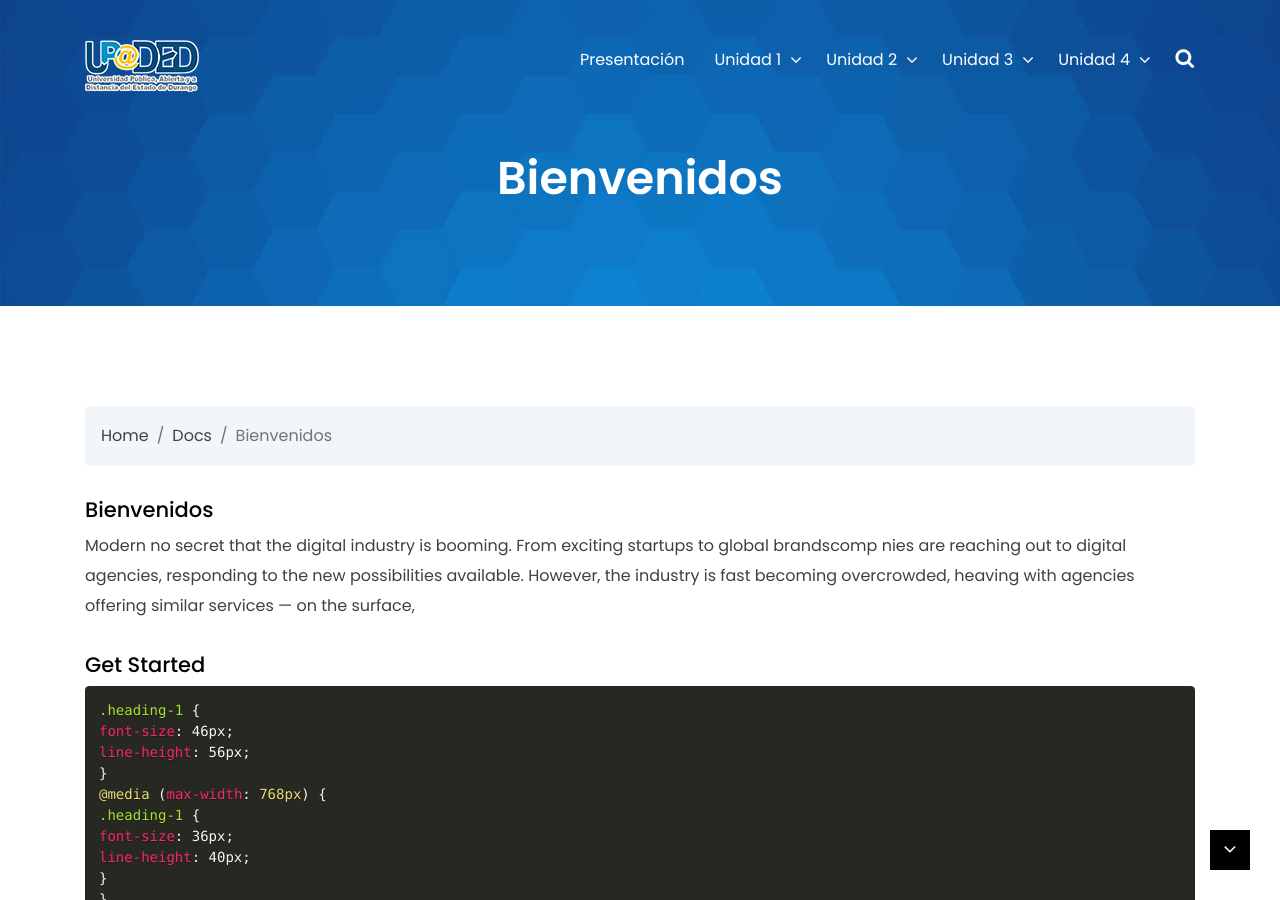
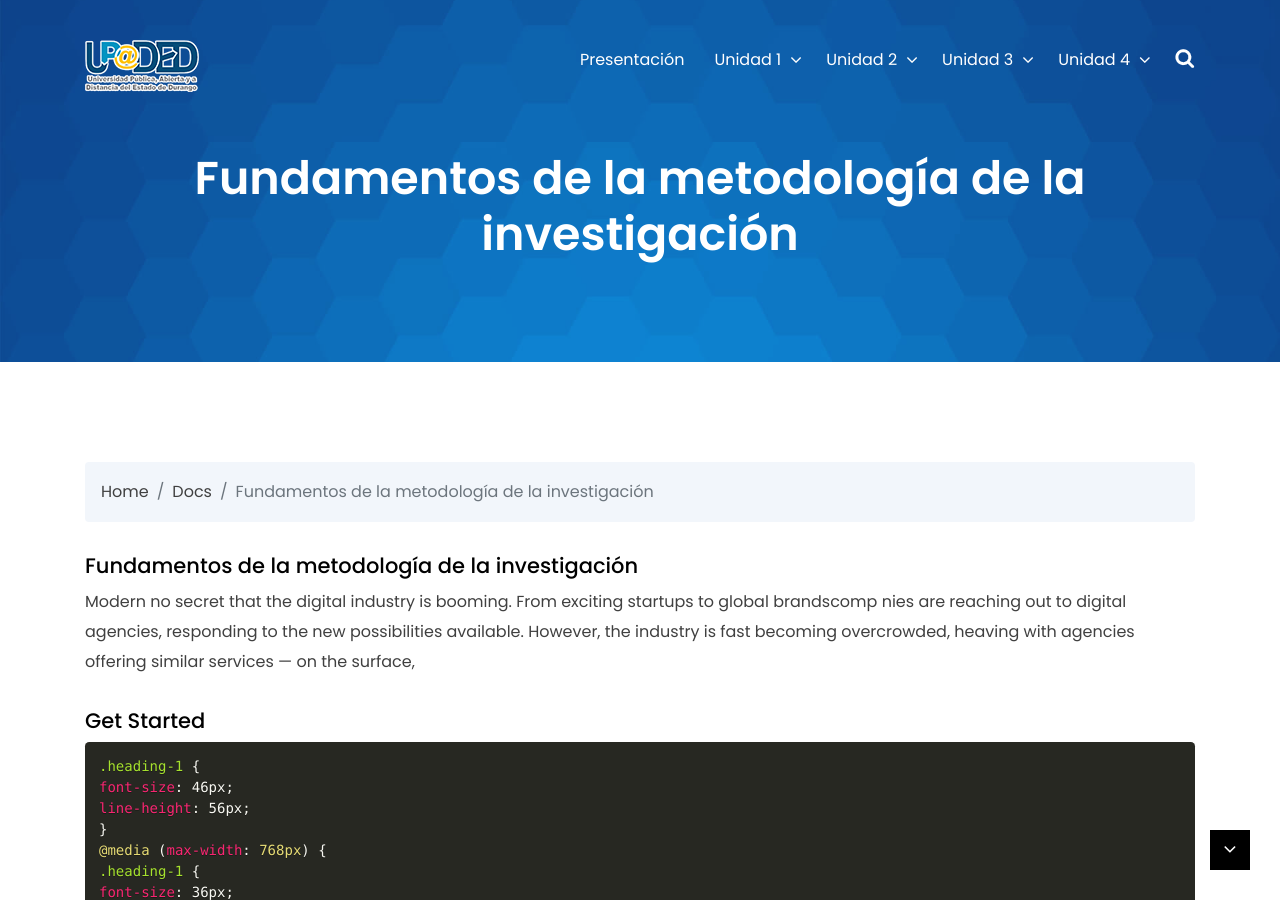
Before and after one commit to trazzos/upaded, a Jekyll site: the page built from _docs/up_presentacion.md, in a window 1280 px wide and 900 px high. Built offline with Jekyll 4.4.1, drawn with Linux system fonts in a browser that asks for light colours.

Commit message:
Update from Forestry.io jrosales9@gmail.com updated _docs/up_presentacion.md

```diff
--- a/_docs/up_presentacion.md
+++ b/_docs/up_presentacion.md
@@ -1,6 +1,6 @@
 ---
 layout: doc_full
-title: Bienvenidos
+title: 'Fundamentos de la metodología de la investigación '
 description: Presentación de la materia
 date: 2018-11-08T02:14:30.000+00:00
 post_image: assets/images/service-icon3.png
```
